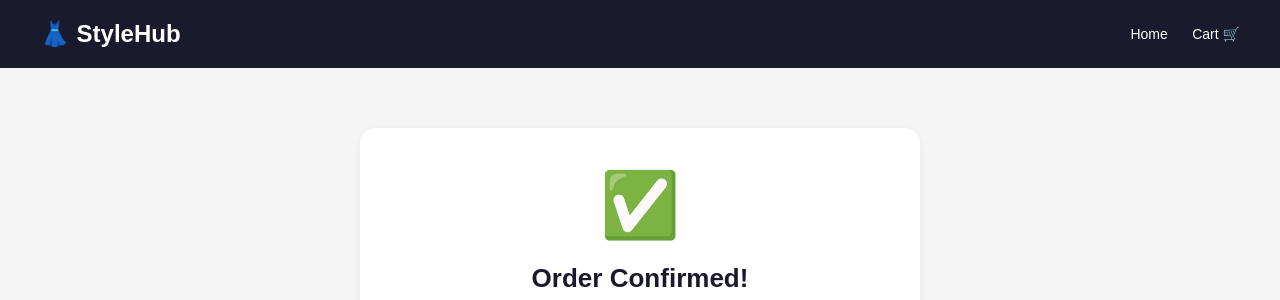
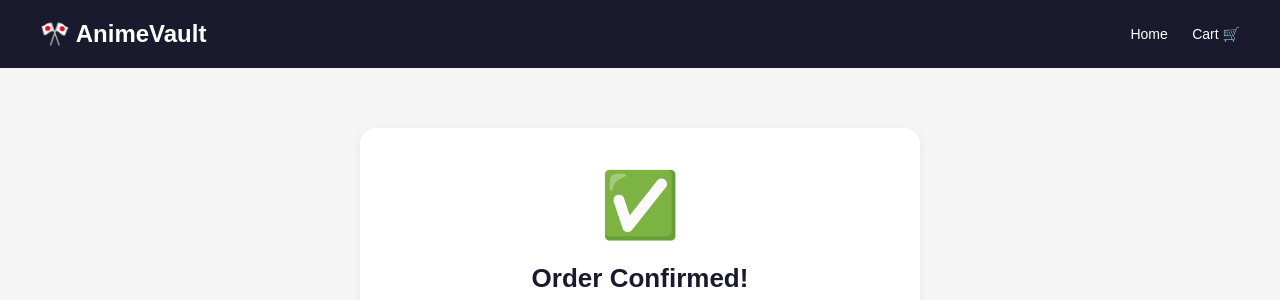
Before and after one commit to saivarma2580-bit/clothingstore, a Django app: template store/templates/store/order_confirmation.html in a window 1280 px wide. Shown: the top 300 px of the page. Run offline with Django 5.2, Linux system fonts and the light colour scheme; the template is opened without the code that fills it, so the values that code supplies are empty.

Commit message:
Update order_confirmation.html

```diff
--- a/store/templates/store/order_confirmation.html
+++ b/store/templates/store/order_confirmation.html
@@ -1,7 +1,7 @@
 <!DOCTYPE html>
 <html>
 <head>
-  <title>Order Confirmed — StyleHub</title>
+  <title>Order Confirmed — AnimeValut</title>
   <style>
     * { box-sizing: border-box; margin: 0; padding: 0; }
     body { font-family: Arial, sans-serif; background: #f5f5f5; }
@@ -26,7 +26,7 @@
 <body>
 
 <header>
-  <h1>👗 StyleHub</h1>
+  <h1>🎌 AnimeVault</h1>
   <nav>
     <a href="/">Home</a>
     <a href="/cart/">Cart 🛒</a>
```
